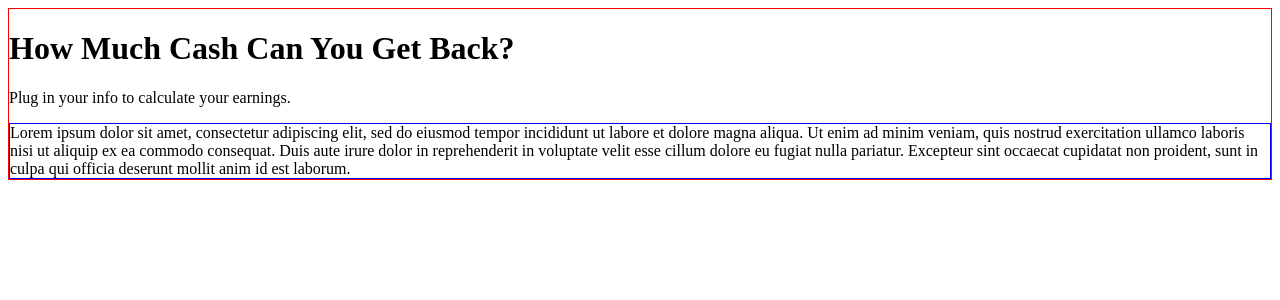
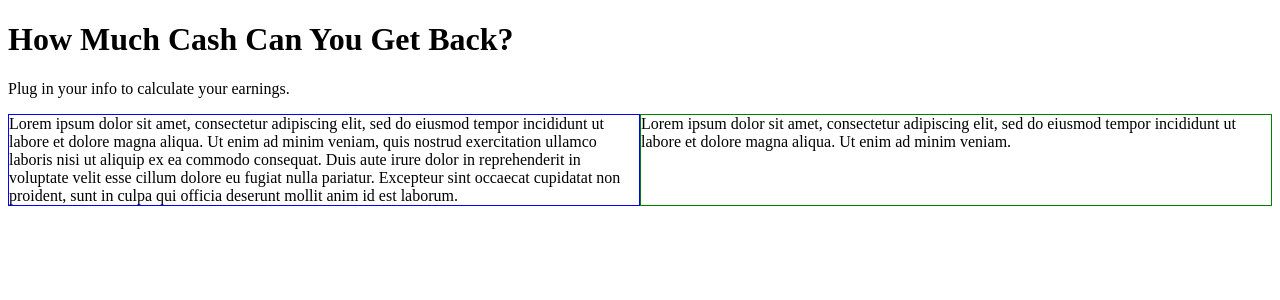
Before and after one commit to Ly900/cash-calculator, a PHP site: page / in a window 1280 px wide. Shown: the top 300 px of the page. Run offline with PHP 8.4, Linux system fonts and the light colour scheme; some libraries are stand-ins or nearby versions.

Commit message:
break component into smaller parts; use flexbox to put calc boxes side by side

```diff
--- a/app.js
+++ b/app.js
@@ -1,4 +1,4 @@
-const CalcHeading = function() {
+const CashCalcHeading = function() {
 	return(
 		<div className="cash-calc__heading">
 			<h1>How Much Cash Can You Get Back?</h1>
@@ -7,20 +7,37 @@ const CalcHeading = function() {
 	);
 }
 
-const CalcForm = function() {
+const CashCalcBody = function() {
 	return(
-		<div className="cash-calc__form">
+		<div className="cash-calc__body">
+			<CashCalcForm/>
+			<CashCalcResults/>
+		</div>
+	);
+}
+
+const CashCalcForm = function() {
+	return(
+		<div className="cash-calc__block cash-calc__form">
 			Lorem ipsum dolor sit amet, consectetur adipiscing elit, sed do eiusmod tempor incididunt ut labore et dolore magna aliqua. Ut enim ad minim veniam, quis nostrud exercitation ullamco laboris nisi ut aliquip ex ea commodo consequat. Duis aute irure dolor in reprehenderit in voluptate velit esse cillum dolore eu fugiat nulla pariatur. Excepteur sint occaecat cupidatat non proident, sunt in culpa qui officia deserunt mollit anim id est laborum.
+		</div>
+	);
+}
+
+const CashCalcResults = function() {
+	return(
+		<div className="cash-calc__block cash-calc__results">
+			Lorem ipsum dolor sit amet, consectetur adipiscing elit, sed do eiusmod tempor incididunt ut labore et dolore magna aliqua. Ut enim ad minim veniam.
 		</div>
 	);
 }
 
 ReactDOM.render(
 	<div className="cash-calc">
-		<CalcHeading/>
-		<CalcForm/>
+		<CashCalcHeading/>
+		<CashCalcBody/>
 	</div>,
-	document.getElementById("cash-calc")
+	document.getElementById("app")
 );
 
 {/* <h1>How Much Cash Can You Get Back?</h1> */}
--- a/index.php
+++ b/index.php
@@ -10,7 +10,7 @@
 <body>
 
 <!-- React Content -->
-	<div id="cash-calc">React has not rendered yet.</div>
+	<div id="app">React has not rendered yet.</div>
 <!-- React Content -->
 
 
--- a/style.css
+++ b/style.css
@@ -1,7 +1,39 @@
+/* Reset Styles */
+div {
+	margin: 0;
+	padding: 0;
+	box-sizing: border-box;
+}
+
+/* Component Styles */
+
 .cash-calc {
-	border: 1px solid red;
+	/* border: 1px solid red; */
+}
+
+.cash-calc__body {
+	display: flex;
+	flex-direction: column;
+}
+
+.cash-calc__block {
+
 }
 
 .cash-calc__form {
 	border: 1px solid blue;
 }
+
+.cash-calc__results {
+	border: 1px solid green;
+}
+
+
+@media screen and (min-width: 780px) {
+	.cash-calc__body {
+		flex-direction: row;
+	}
+	.cash-calc__block {
+		flex: 1;
+	}
+}
```
